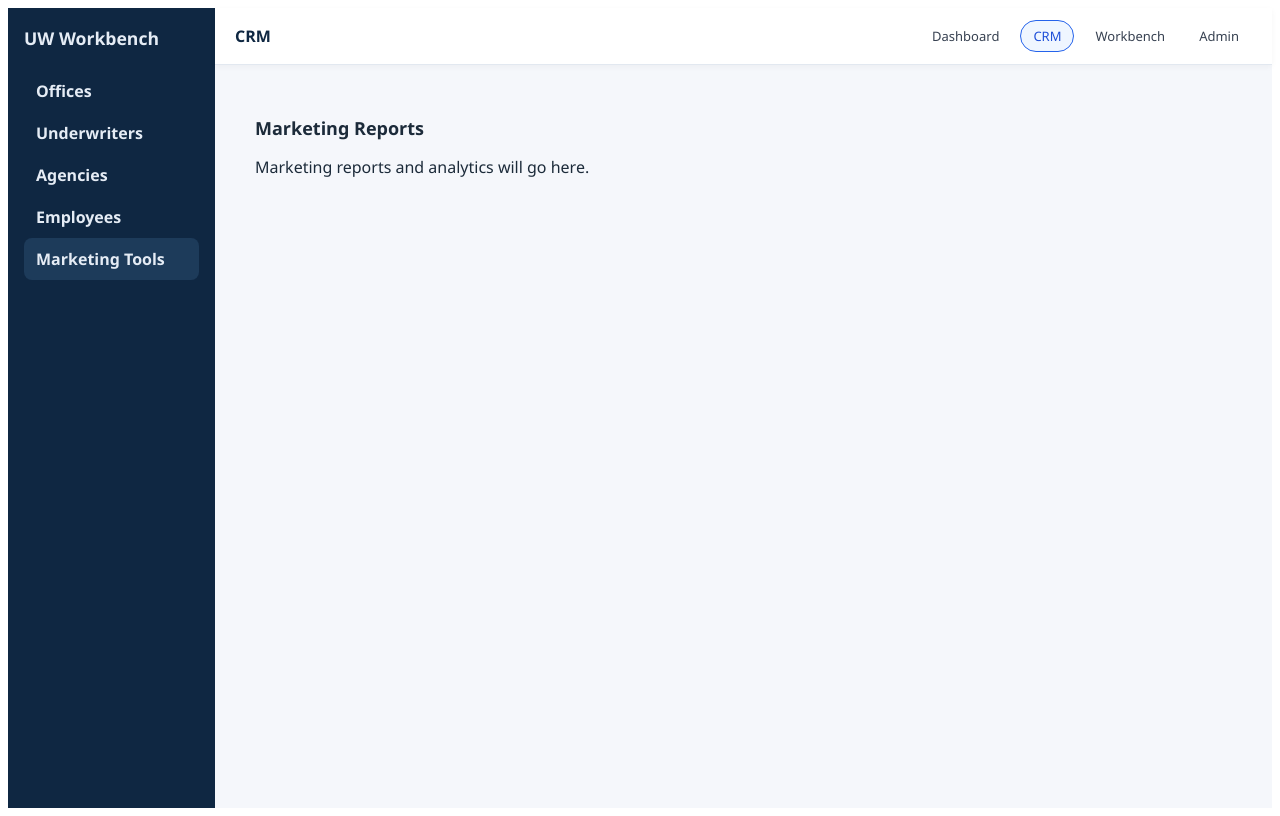
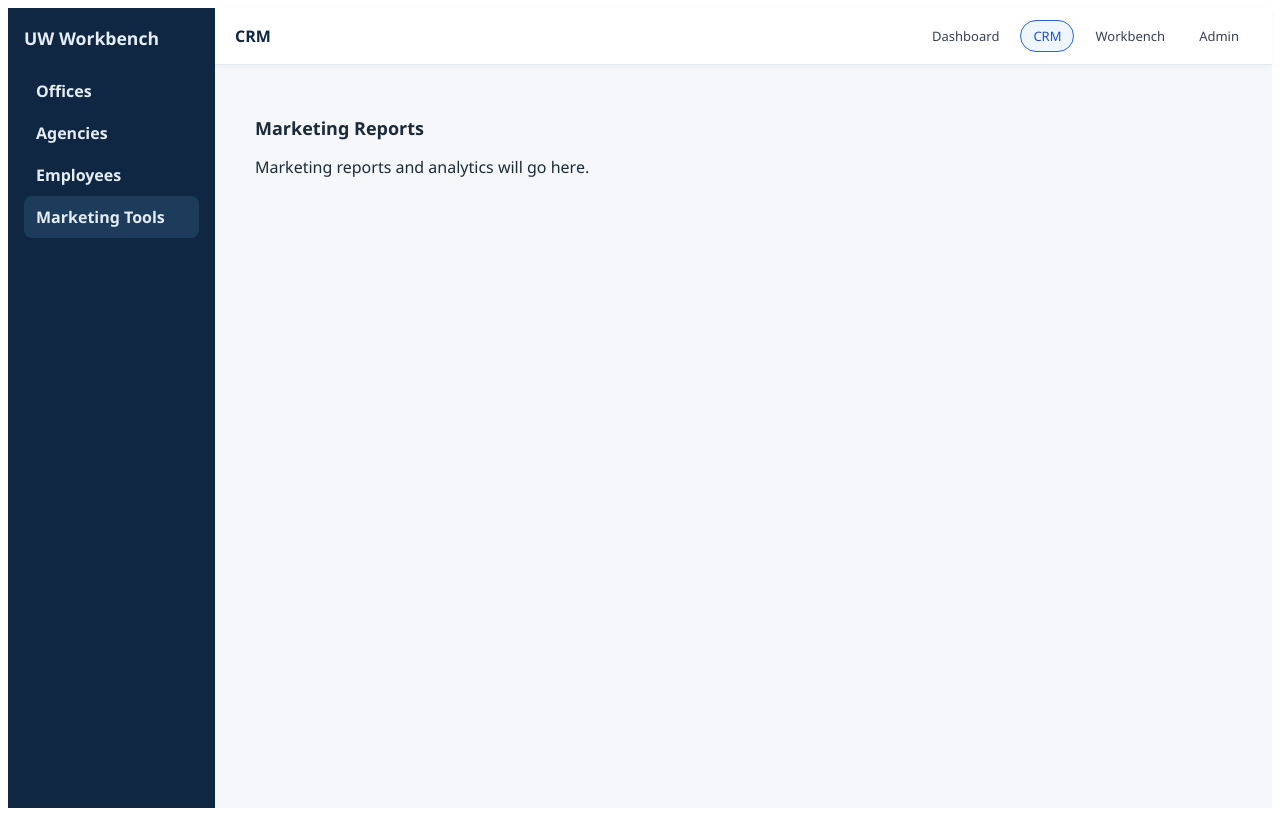
Before and after one commit to Leif-oss/uw-workbench, a React (Vite) app in the folder frontend/: page /crm/reports in a window 1280 px wide. Built offline with nearby package versions, Linux system fonts and the light colour scheme; no server answers.

Commit message:
Remove Underwriters link from CRM navigation

```diff
--- a/frontend/src/layout/Sidebar.tsx
+++ b/frontend/src/layout/Sidebar.tsx
@@ -46,7 +46,6 @@ const defaultItems: NavItem[] = [
 
 const crmItems: NavItem[] = [
   { id: "crm-offices", label: "Offices", path: "/crm/offices" },
-  { id: "crm-underwriters", label: "Underwriters", path: "/crm/underwriters" },
   { id: "crm-agencies", label: "Agencies", path: "/crm/agencies" },
   { id: "crm-employees", label: "Employees", path: "/crm/employees" },
   { id: "crm-reports", label: "Marketing Tools", path: "/crm/reports" },
```
